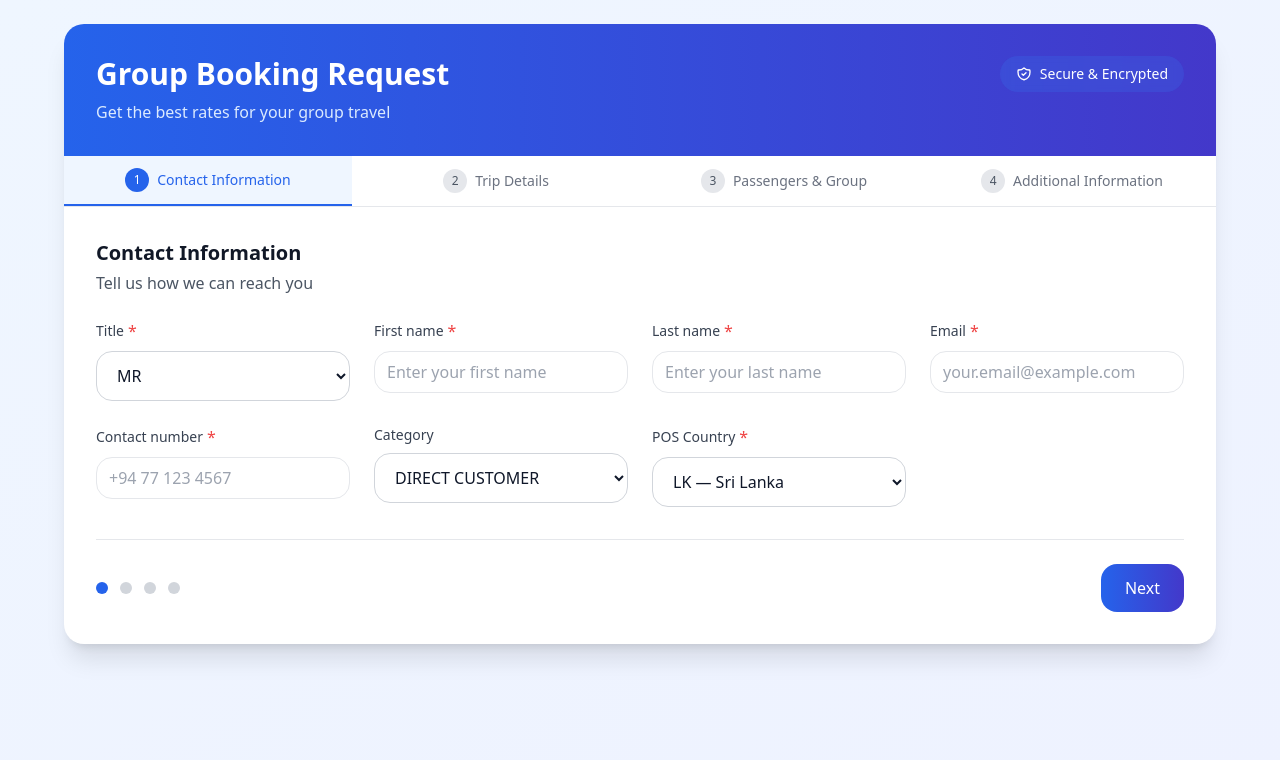
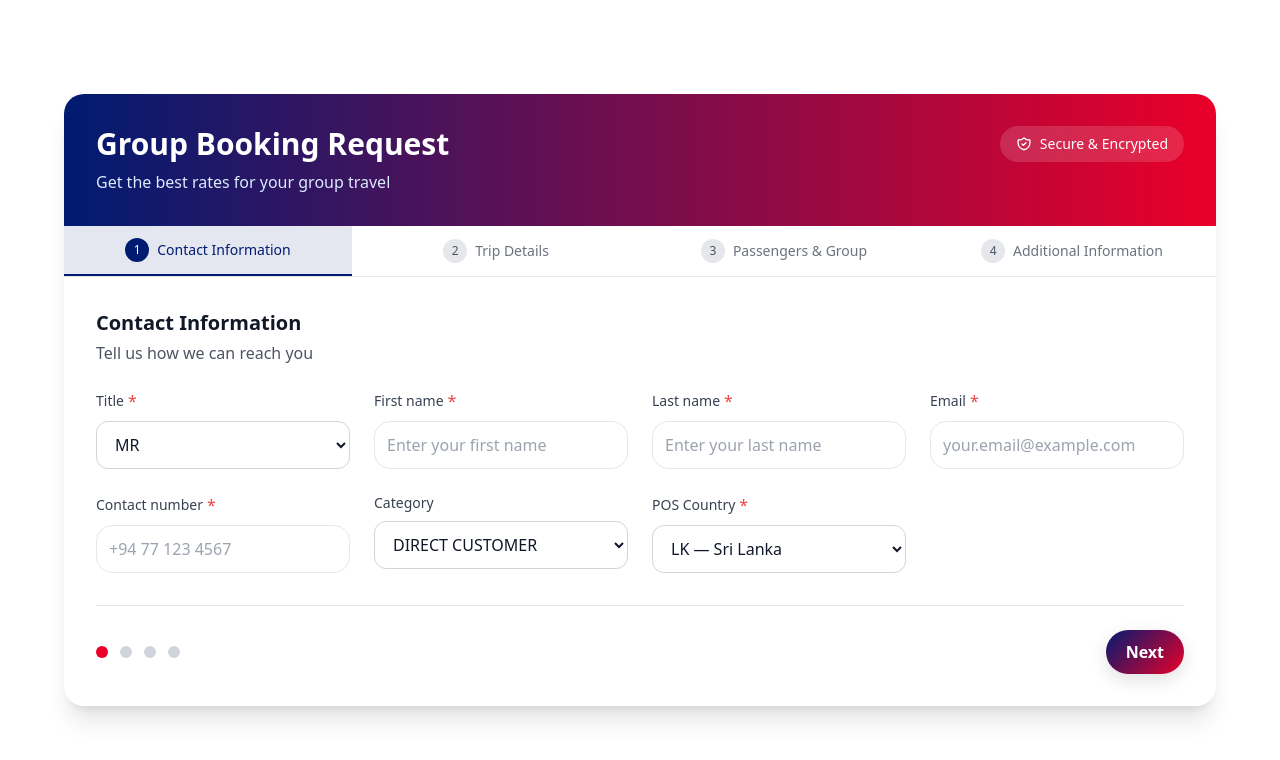
Before and after one commit to sandunanjana/FitsAir-group-booking-system-frontend, a React (Vite) app: page /request in a window 1280 px wide. Shown: the top 760 px of the page. Built offline with nearby package versions, Linux system fonts and the light colour scheme.

Commit message:
set the gradient theme as form theme

```diff
--- a/src/pages/PublicGroupBookingForm.tsx
+++ b/src/pages/PublicGroupBookingForm.tsx
@@ -34,7 +34,7 @@ function Popup({
         <div className="fixed inset-0 z-[100] flex items-center justify-center bg-black/40">
             <div className="w-full max-w-md rounded-2xl bg-white shadow-xl p-6">
                 <div className="flex items-start gap-3">
-                    <svg className="w-6 h-6 text-blue-600 mt-0.5" fill="none" stroke="currentColor" viewBox="0 0 24 24">
+                    <svg className="w-6 h-6 text-[#001B71] mt-0.5" fill="none" stroke="currentColor" viewBox="0 0 24 24">
                         <path strokeLinecap="round" strokeLinejoin="round" strokeWidth={2} d="M13 16h-1v-4h-1m1-4h.01M12 2a10 10 0 100 20 10 10 0 000-20z" />
                     </svg>
                     <div className="text-gray-800">{message}</div>
@@ -136,7 +136,6 @@ export default function PublicGroupBookingForm(): JSX.Element {
 
         if (!form.firstName || !form.lastName) return setErr("Please enter your name.");
         if (!passengerRulesOk()) {
-            // Submit-time validation (popup blocks tab/Next on passengers)
             if (totalGroup() < 10) return setErr("Minimum group size is 10 (Adults + Children).");
             if (form.paxInfant > 4) return setErr("Maximum 4 infants are allowed.");
         }
@@ -146,6 +145,9 @@ export default function PublicGroupBookingForm(): JSX.Element {
         if (segments.some((s) => !s.date)) return setErr("Please set a date for each segment.");
 
         const departureDate = segments[0]?.date || "";
+        if (form.routing === "RETURN" && segments.length < 2) {
+            return setErr("Return trip requires at least two segments.");
+        }
         const returnDate = form.routing === "RETURN" ? segments.at(-1)?.date || "" : undefined;
 
         const payload: PublicGroupRequestWithSegments = {
@@ -228,17 +230,17 @@ export default function PublicGroupBookingForm(): JSX.Element {
     ] as const;
 
     return (
-        <div className="min-h-screen bg-gradient-to-br from-blue-50 to-indigo-50 p-4 md:p-6">
+        <div className="min-h-screen bg-white flex items-center justify-center p-4">
             <div className="max-w-6xl mx-auto bg-white rounded-2xl shadow-xl overflow-hidden">
                 {/* Header */}
-                <div className="bg-gradient-to-r from-blue-600 to-indigo-700 text-white p-6 md:p-8">
+                <div className="header-gradient text-white p-6 md:p-8">
                     <div className="flex flex-col md:flex-row md:items-center md:justify-between gap-4">
                         <div>
                             <h1 className="text-2xl md:text-3xl font-bold">Group Booking Request</h1>
                             <p className="text-blue-100 mt-2">Get the best rates for your group travel</p>
                         </div>
-                        <div className="bg-blue-500/20 backdrop-blur-sm px-4 py-2 rounded-full text-sm font-medium inline-flex items-center gap-2 self-start">
-                            <svg className="w-4 h-4" fill="none" stroke="currentColor" viewBox="0 0 24 24">
+                        <div className="bg-white/15 backdrop-blur-sm px-4 py-2 rounded-full text-sm font-medium inline-flex items-center gap-2 self-start">
+                            <svg className="w-4 h-4 text-white" fill="none" stroke="currentColor" viewBox="0 0 24 24">
                                 <path strokeLinecap="round" strokeLinejoin="round" strokeWidth={2} d="M9 12l2 2 4-4m5.618-4.016A11.955 11.955 0 0112 2.944a11.955 11.955 0 01-8.618 3.04A12.02 12.02 0 003 9c0 5.591 3.824 10.29 9 11.622 5.176-1.332 9-6.03 9-11.622 0-1.042-.133-2.052-.382-3.016z" />
                             </svg>
                             Secure & Encrypted
@@ -259,12 +261,12 @@ export default function PublicGroupBookingForm(): JSX.Element {
                                     aria-selected={isActive}
                                     aria-controls={`panel-${section.id}`}
                                     onClick={() => handleTabClick(section.id)}
-                                    className={`flex-1 min-w-[160px] px-4 py-3 text-sm font-medium transition-colors ${isActive ? "text-blue-600 border-b-2 border-blue-600 bg-blue-50" : "text-gray-500 hover:text-gray-700"
+                                    className={`flex-1 min-w-[160px] px-4 py-3 text-sm font-medium transition-colors ${isActive ? "text-[#001B71] border-b-2 border-[#001B71] bg-[#001B71]/10" : "text-gray-500 hover:text-gray-700"
                                         }`}
                                 >
                                     <div className="flex items-center gap-2 justify-center">
                                         <div
-                                            className={`w-6 h-6 rounded-full flex items-center justify-center text-xs ${isActive ? "bg-blue-600 text-white" : "bg-gray-200 text-gray-600"
+                                            className={`w-6 h-6 rounded-full flex items-center justify-center text-xs ${isActive ? "bg-[#001B71] text-white" : "bg-gray-200 text-gray-600"
                                                 }`}
                                         >
                                             {index + 1}
@@ -391,11 +393,8 @@ export default function PublicGroupBookingForm(): JSX.Element {
                                         <Field label="From Airport" required htmlFor="fromAirport">
                                             <AirportSelect
                                                 value={form.fromAirport}
-                                                // (Optional) if you add excludeCodes support to AirportSelect (see part B)
-                                                // excludeCodes={form.toAirport ? [form.toAirport] : []}
                                                 onChange={(v) => {
                                                     setF("fromAirport", v);
-                                                    // If origin becomes equal to current destination, clear destination.
                                                     if (v && form.toAirport && v.toUpperCase() === form.toAirport.toUpperCase()) {
                                                         setF("toAirport", "");
                                                     }
@@ -407,21 +406,17 @@ export default function PublicGroupBookingForm(): JSX.Element {
                                         <Field label="To Airport" required htmlFor="toAirport">
                                             <AirportSelect
                                                 value={form.toAirport}
-                                                // (Optional) hide the chosen origin; enable after part B
-                                                // excludeCodes={form.fromAirport ? [form.fromAirport] : []}
                                                 onChange={(v) => {
-                                                    // Block selecting the same code as origin
                                                     if (v && form.fromAirport && v.toUpperCase() === form.fromAirport.toUpperCase()) {
                                                         setPopupMsg("Destination cannot be the same as origin.");
                                                         setPopupOpen(true);
-                                                        return; // don't accept the value
+                                                        return;
                                                     }
                                                     setF("toAirport", v);
                                                 }}
                                                 placeholder="Select destination (e.g., KUL)"
                                             />
                                         </Field>
-
 
                                         <Field label="Trip Type" htmlFor="routing">
                                             <div className="flex gap-2">
@@ -458,13 +453,13 @@ export default function PublicGroupBookingForm(): JSX.Element {
                                     </div>
 
                                     {isForcedMultiCity && (
-                                        <div className="bg-blue-50 border border-blue-200 rounded-xl p-4 flex items-start gap-3">
-                                            <svg className="w-5 h-5 text-blue-600 mt-0.5 flex-shrink-0" fill="none" stroke="currentColor" viewBox="0 0 24 24">
+                                        <div className="bg-[#001B71]/5 border border-[#001B71]/20 rounded-xl p-4 flex items-start gap-3">
+                                            <svg className="w-5 h-5 text-[#001B71] mt-0.5 flex-shrink-0" fill="none" stroke="currentColor" viewBox="0 0 24 24">
                                                 <path strokeLinecap="round" strokeLinejoin="round" strokeWidth={2} d="M13 16h-1v-4h-1m1-4h.01M21 12a9 9 0 11-18 0 9 9 0 0118 0z" />
                                             </svg>
                                             <div>
-                                                <p className="font-medium text-blue-900">Multi-City Routing</p>
-                                                <p className="text-blue-700 text-sm mt-1">
+                                                <p className="font-medium text-[#001B71]">Multi-City Routing</p>
+                                                <p className="text-[#001B71] text-sm/6 mt-1 opacity-80">
                                                     You've selected a route that requires connecting through {HUB}. We'll automatically plan your journey with the optimal connections.
                                                 </p>
                                             </div>
@@ -555,8 +550,6 @@ export default function PublicGroupBookingForm(): JSX.Element {
                                         </Field>
                                     </div>
 
-                                    {/* Inline helper removed as requested */}
-
                                     <Field label="Special Requests" htmlFor="specialRequest">
                                         <textarea
                                             id="specialRequest"
@@ -618,7 +611,7 @@ export default function PublicGroupBookingForm(): JSX.Element {
                                     key={section.id}
                                     type="button"
                                     onClick={() => handleTabClick(section.id)}
-                                    className={`w-3 h-3 rounded-full ${activeSection === section.id ? "bg-blue-600" : "bg-gray-300"}`}
+                                    className={`step-dot ${activeSection === section.id ? "step-dot--active" : ""}`}
                                     aria-label={`Go to ${section.title}`}
                                 />
                             ))}
@@ -766,10 +759,10 @@ function SegmentRow({
 
 function Success(): JSX.Element {
     return (
-        <div className="min-h-screen bg-gradient-to-br from-green-50 to-blue-50 flex items-center justify-center p-4">
+        <div className="min-h-screen page-gradient flex items-center justify-center p-4">
             <div className="max-w-md w-full bg-white rounded-2xl shadow-xl p-8 text-center">
-                <div className="w-16 h-16 bg-green-100 rounded-full flex items-center justify-center mx-auto mb-6">
-                    <svg className="w-8 h-8 text-green-600" fill="none" stroke="currentColor" viewBox="0 0 24 24">
+                <div className="w-16 h-16 bg-[#EA0029]/10 rounded-full flex items-center justify-center mx-auto mb-6">
+                    <svg className="w-8 h-8 text-[#EA0029]" fill="none" stroke="currentColor" viewBox="0 0 24 24">
                         <path strokeLinecap="round" strokeLinejoin="round" strokeWidth={2} d="M5 13l4 4L19 7" />
                     </svg>
                 </div>
@@ -780,12 +773,6 @@ function Success(): JSX.Element {
                     customized quotation.
                 </p>
 
-                <div className="bg-blue-50 rounded-xl p-4 mb-6">
-                    <p className="text-sm text-blue-700">
-                        <strong>Next steps:</strong> Check your email for a confirmation and keep your phone handy for our call.
-                    </p>
-                </div>
-
                 <a href="/" className="btn-primary w-full text-center">
                     Back to Homepage
                 </a>
--- a/src/styles/public-form.css
+++ b/src/styles/public-form.css
@@ -51,3 +51,68 @@
 .field-label {
   @apply text-sm font-medium text-gray-700 mb-2;
 }
+
+:root{
+  --brand-navy:#001B71;
+  --brand-red:#EA0029;
+}
+
+/* Fallback gradients (used in TSX via classes) */
+.page-gradient{ background: linear-gradient(135deg, var(--brand-navy), var(--brand-red)); }
+.header-gradient{ background: linear-gradient(90deg, var(--brand-navy), var(--brand-red)); }
+
+/* ---------- Buttons ---------- */
+.btn-primary{
+  display:inline-flex; align-items:center; justify-content:center;
+  padding:0.625rem 1.25rem; border-radius:9999px;
+  background: linear-gradient(135deg, var(--brand-navy), var(--brand-red));
+  color:#fff; font-weight:600; border:none; box-shadow: 0 6px 18px rgba(0,0,0,.12);
+  transition: filter .15s ease, transform .04s ease;
+}
+.btn-primary:hover{ filter: brightness(0.96); }
+.btn-primary:active{ transform: translateY(1px); }
+
+.btn-secondary{
+  display:inline-flex; align-items:center; justify-content:center;
+  padding:0.625rem 1rem; border-radius:9999px;
+  background:#fff; color: var(--brand-navy);
+  border:1px solid color-mix(in srgb, var(--brand-navy) 55%, #fff);
+  font-weight:600;
+}
+.btn-secondary:hover{
+  background: color-mix(in srgb, var(--brand-navy) 10%, #fff);
+}
+
+/* ---------- Tabs (step bar) ---------- */
+.btn-tab{
+  display:inline-flex; align-items:center; gap:.5rem;
+  padding:.5rem .875rem; border-radius:.75rem;
+  border:1px solid color-mix(in srgb, var(--brand-navy) 25%, #d1d5db);
+  background:#fff; color: #334155; /* slate-700 */
+  transition: background .15s ease, color .15s ease, border-color .15s ease;
+}
+.btn-tab-active{
+  color:#0b1f6f; /* near brand navy */
+  background: color-mix(in srgb, var(--brand-navy) 10%, #fff);
+  border-color: var(--brand-navy);
+}
+
+/* ---------- Inputs ---------- */
+.input, .input-number, .input-select, .textarea{
+  width:100%; height:3rem; padding:.625rem .875rem;
+  border:1px solid #d1d5db; border-radius:.75rem; background:#fff;
+}
+.textarea{ height:auto; min-height:3rem; }
+.input:focus, .input-number:focus, .input-select:focus, .textarea:focus{
+  outline: none; border-color: var(--brand-navy); box-shadow: 0 0 0 3px color-mix(in srgb, var(--brand-navy) 20%, transparent);
+}
+.field-label{ font-size:.875rem; color:#334155; margin-bottom:.375rem; }
+
+/* ---------- Step dots ---------- */
+.step-dot{ width:.75rem; height:.75rem; border-radius:9999px; background:#d1d5db; }
+.step-dot--active{ background: var(--brand-red); }
+
+/* Utilities */
+.text-brand{ color: var(--brand-navy); }
+.bg-brand-navy{ background: var(--brand-navy); }
+.bg-brand-red{ background: var(--brand-red); }
```
